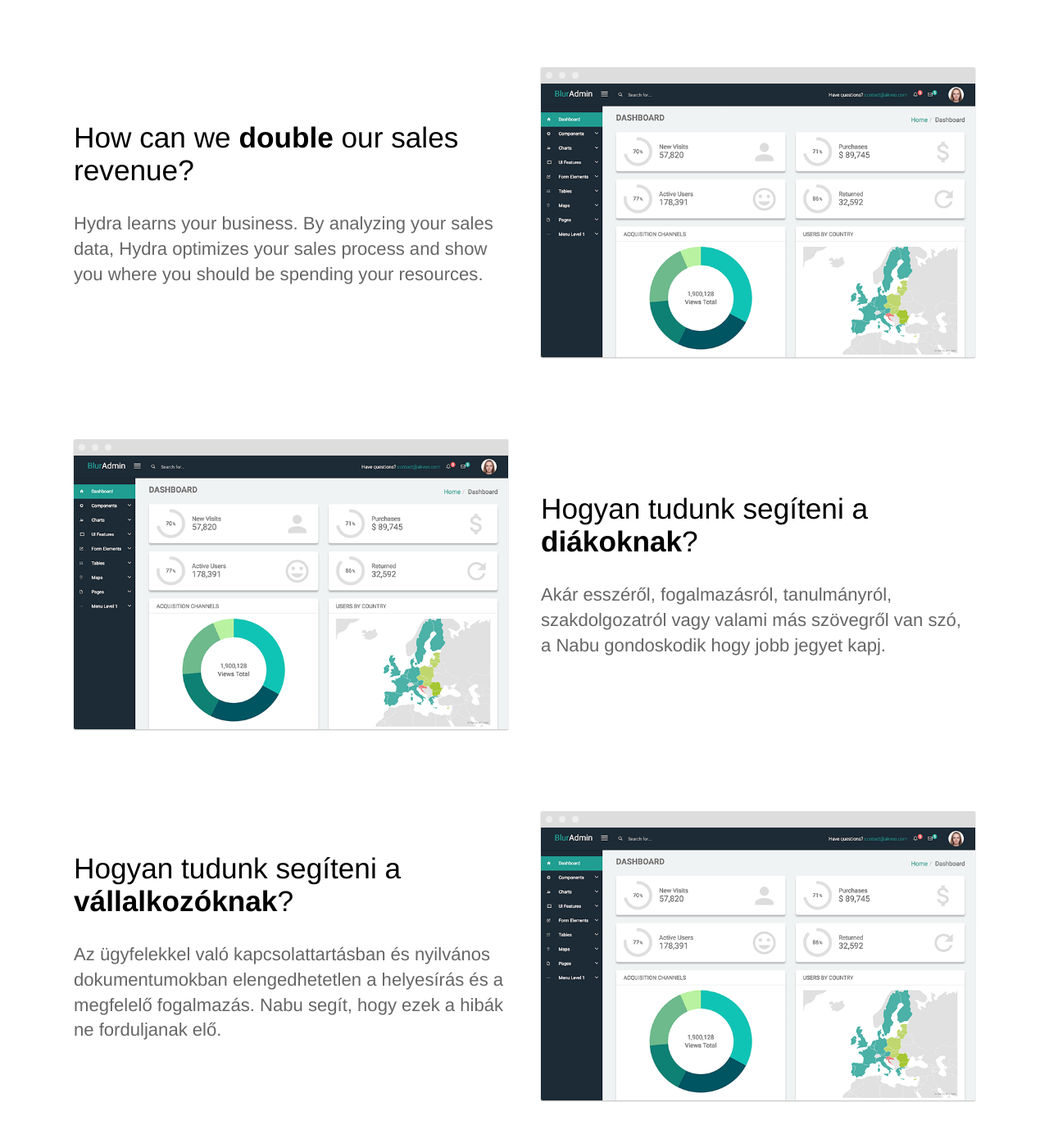
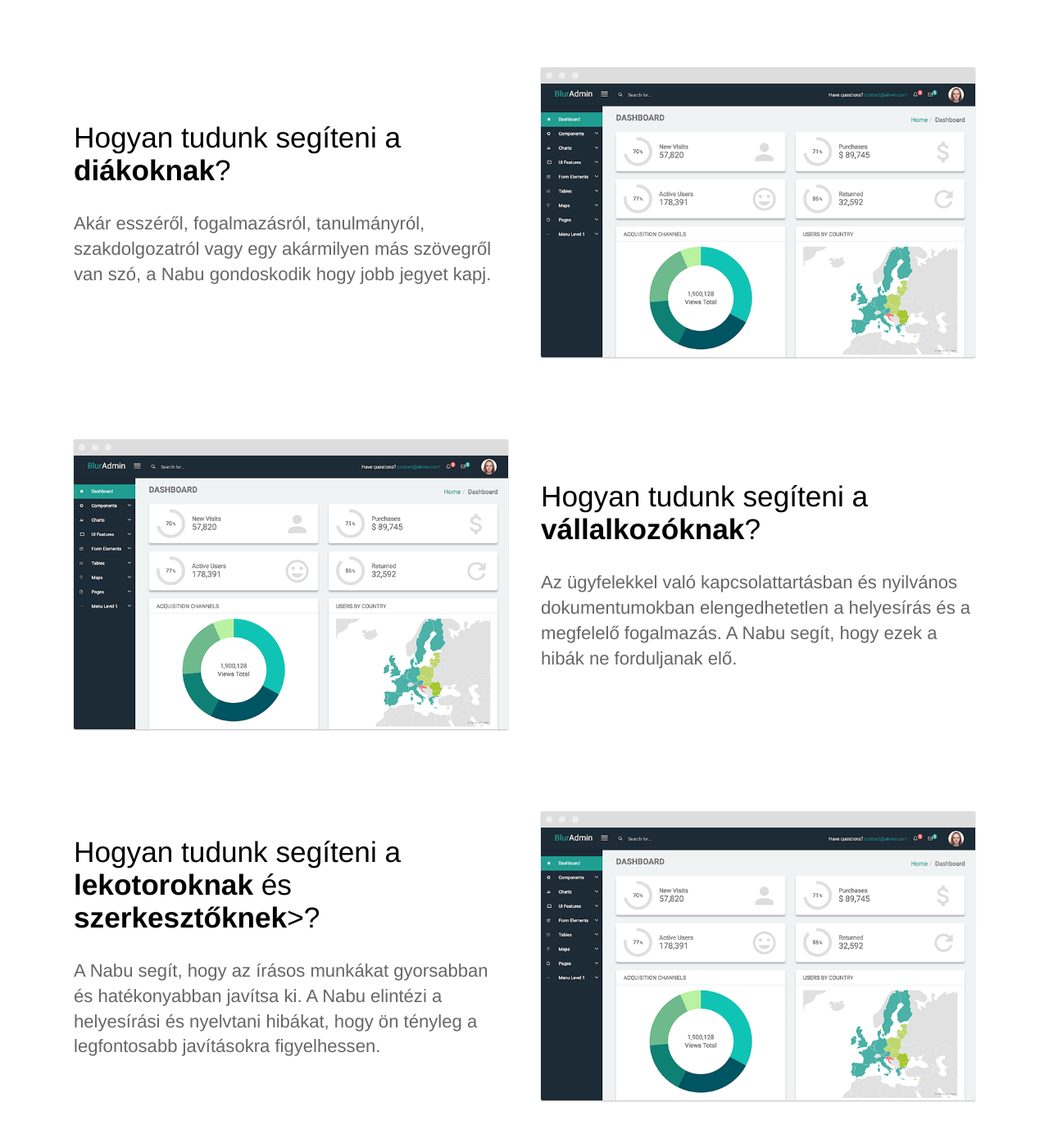
Before and after one commit to Nabu-Writing/NabuWebsite, a Jekyll site: the page built from index.html, in a window 1280 px wide and 1400 px high, scrolled down 955 px. Shown: the top 1384 px of the window at 82% size. Built offline with Jekyll 4.4.1, drawn with Linux system fonts in a browser that asks for light colours; some of the changed text lies outside the part shown.

Commit message:
More hypotheses...

```diff
--- a/index.html
+++ b/index.html
@@ -17,20 +17,8 @@
 	<section>
 		<div class="container flex">
 			<div class="text editable">
-				<h2>How can we <strong>double</strong> our sales revenue?</h2>
-				<p>Hydra learns your business. By analyzing your sales data, Hydra optimizes your sales process and show you where you should be spending your resources. </p>
-			</div>
-			<div class="image">
-				<img src="{{ site.baseurl }}/images/dashboard.png" alt="Screenshot" class="screenshot editable" />
-			</div>
-		</div>
-	</section>
-
-	<section>
-		<div class="container flex">
-			<div class="text editable">
 				<h2>Hogyan tudunk segíteni a <strong>diákoknak</strong>?</h2>
-				<p>Akár esszéről, fogalmazásról, tanulmányról, szakdolgozatról vagy valami más szövegről van szó, a Nabu gondoskodik hogy jobb jegyet kapj.</p>
+				<p>Akár esszéről, fogalmazásról, tanulmányról, szakdolgozatról vagy egy akármilyen más szövegről van szó, a Nabu gondoskodik hogy jobb jegyet kapj.</p>
 			</div>
 			<div class="image">
 				<img src="{{ site.baseurl }}/images/dashboard.png" alt="Screenshot" class="screenshot editable" />
@@ -42,13 +30,50 @@
 		<div class="container flex">
 			<div class="text editable">
 				<h2>Hogyan tudunk segíteni a <strong>vállalkozóknak</strong>?</h2>
-				<p>Az ügyfelekkel való kapcsolattartásban és nyilvános dokumentumokban elengedhetetlen a helyesírás és a megfelelő fogalmazás. Nabu segít, hogy ezek a hibák ne forduljanak elő.</p>
+				<p>Az ügyfelekkel való kapcsolattartásban és nyilvános dokumentumokban elengedhetetlen a helyesírás és a megfelelő fogalmazás. A Nabu segít, hogy ezek a hibák ne forduljanak elő.</p>
 			</div>
 			<div class="image">
 				<img src="{{ site.baseurl }}/images/dashboard.png" alt="Screenshot" class="screenshot editable" />
 			</div>
 		</div>
 	</section>
+
+	<section>
+		<div class="container flex">
+			<div class="text editable">
+				<h2>Hogyan tudunk segíteni a <strong>lekotoroknak</strong> és <strong>szerkesztőknek</strong>>?</h2>
+				<p>A Nabu segít, hogy az írásos munkákat gyorsabban és hatékonyabban javítsa ki. A Nabu elintézi a helyesírási és nyelvtani hibákat, hogy ön tényleg a legfontosabb javításokra figyelhessen.</p>
+			</div>
+			<div class="image">
+				<img src="{{ site.baseurl }}/images/dashboard.png" alt="Screenshot" class="screenshot editable" />
+			</div>
+		</div>
+	</section>
+
+	<section>
+		<div class="container flex">
+			<div class="text editable">
+				<h2>Hogyan tudunk segíteni az <strong>íróknak</strong>?</h2>
+				<p>Nabu lerövidíti a visszakapcsoláshoz szükséges időt, az által, hogy valós időben helyben kijavítja a hibákat így a lektoroknak ritkábban kell elküldeni a munkát.</p>
+			</div>
+			<div class="image">
+				<img src="{{ site.baseurl }}/images/dashboard.png" alt="Screenshot" class="screenshot editable" />
+			</div>
+		</div>
+	</section>
+
+	<section>
+		<div class="container flex">
+			<div class="text editable">
+				<h2>Hogyan tudunk segíteni az <strong>újságíróknak</strong>?</h2>
+				<p>Az online hírportárokon olyan gyorsan kell publikálni cikkeket, hogy sokszor profi rektor vagy a szerkesztők át sem tudják olvasni. Nabu lesz a szerkesztőd és elköszönhetsz a sajthibáktól.</p>
+			</div>
+			<div class="image">
+				<img src="{{ site.baseurl }}/images/dashboard.png" alt="Screenshot" class="screenshot editable" />
+			</div>
+		</div>
+	</section>
+
 
 	<section class="testimonial">
 		<div class="container flex">
```
